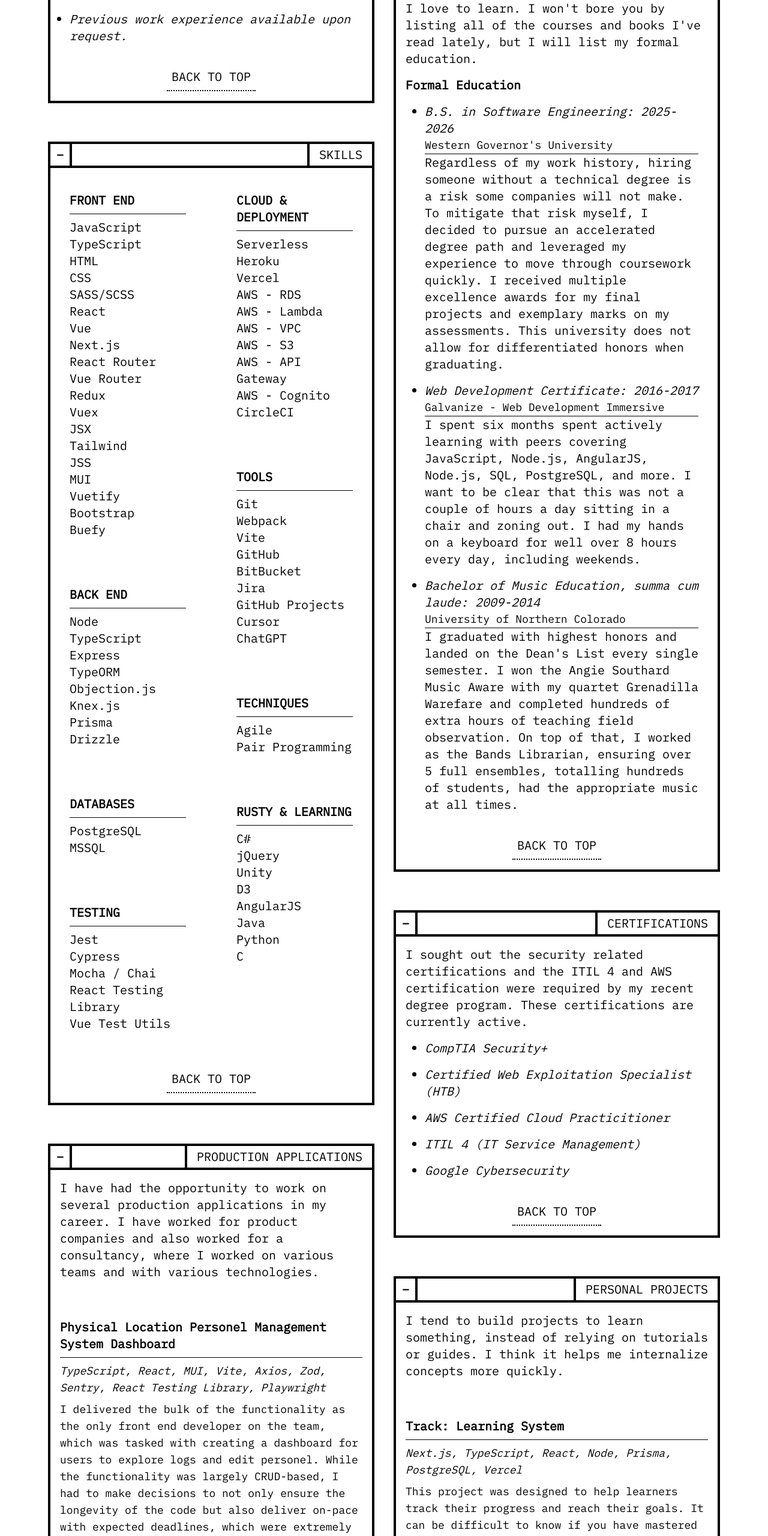
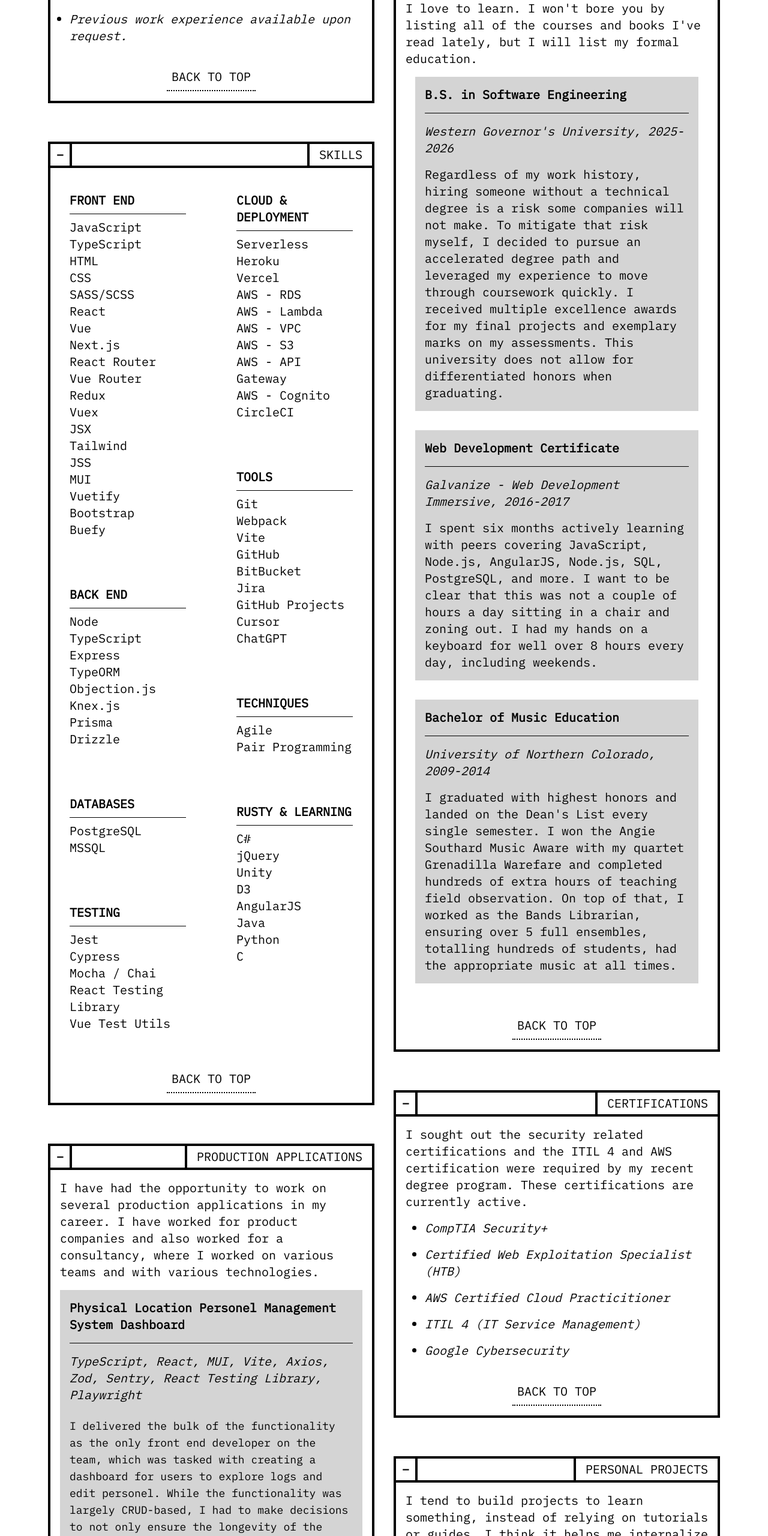
Before and after one commit to CassandraGoose/portfolio-2025, a React (Vite) app: page / in a window 1280 px wide. Shown: the part 1126-3686 px from the top of the page at 60% size. Built offline with nearby package versions, Linux system fonts and the light colour scheme.

Commit message:
update cards

```diff
--- a/src/components/CommunityCard.tsx
+++ b/src/components/CommunityCard.tsx
@@ -1,5 +1,4 @@
 import Card from "./Card";
-import ListItemLink from "./ListItemLink";
 import LinkButton from "./LinkButton";
 
 function CommunityCard() {
--- a/src/components/EducationCard.tsx
+++ b/src/components/EducationCard.tsx
@@ -1,5 +1,6 @@
 import Card from "./Card";
 import LinkButton from "./LinkButton";
+import ListItemCard from "./ListItemCard";
 
 function EducationCard() {
   return (
@@ -18,12 +19,11 @@
       }
     >
       <div className="m-4">
-        <p className="font-bold">Formal Education</p>
-        <ul className="m-4 list-disc">
-          <li className="ml-4 mb-4">
-            <p className="italic">B.S. in Software Engineering: 2025-2026</p>
-            <p className="text-lg">Western Governor's University</p>
-            <hr />
+        <ul className="m-4 list-none flex flex-col gap-4">
+          <ListItemCard
+            title="B.S. in Software Engineering"
+            subtitle="Western Governor's University, 2025-2026"
+          >
             <p>
               Regardless of my work history, hiring someone without a technical
               degree is a risk some companies will not make. To mitigate that
@@ -33,25 +33,23 @@
               exemplary marks on my assessments. This university does not allow
               for differentiated honors when graduating.
             </p>
-          </li>
-          <li className="ml-4 mb-4">
-            <p className="italic">Web Development Certificate: 2016-2017</p>
-            <p className="text-lg">Galvanize - Web Development Immersive</p>
-            <hr />
+          </ListItemCard>
+          <ListItemCard
+            title="Web Development Certificate"
+            subtitle="Galvanize - Web Development Immersive, 2016-2017"
+          >
             <p>
-              I spent six months spent actively learning with peers covering
+              I spent six months actively learning with peers covering
               JavaScript, Node.js, AngularJS, Node.js, SQL, PostgreSQL, and
               more. I want to be clear that this was not a couple of hours a day
               sitting in a chair and zoning out. I had my hands on a keyboard
               for well over 8 hours every day, including weekends.
             </p>
-          </li>
-          <li className="ml-4 mb-4">
-            <p className="italic">
-              Bachelor of Music Education, summa cum laude: 2009-2014
-            </p>
-            <p className="text-lg">University of Northern Colorado</p>
-            <hr />
+          </ListItemCard>
+          <ListItemCard
+            title="Bachelor of Music Education"
+            subtitle="University of Northern Colorado, 2009-2014"
+          >
             <p>
               I graduated with highest honors and landed on the Dean's List
               every single semester. I won the Angie Southard Music Aware with
@@ -60,7 +58,7 @@
               the Bands Librarian, ensuring over 5 full ensembles, totalling
               hundreds of students, had the appropriate music at all times.
             </p>
-          </li>
+          </ListItemCard>
         </ul>
       </div>
       <div className="flex justify-center align-center p-4">
--- /dev/null
+++ b/src/components/ListItemCard.tsx
@@ -0,0 +1,22 @@
+import type { ReactNode } from 'react'
+
+interface ListItemCardProps {
+  title: string;
+  subtitle: string;
+  children?: ReactNode
+}
+
+function EducationCard({ title, subtitle, children} : ListItemCardProps) {
+  return (
+    <li className="mb-4 bg-neutral-300 p-4 flex flex-col gap-4">
+      <p className="font-bold">{title}</p>
+      <hr />
+      <p className="italic">{subtitle}</p>
+      <p>
+        {children}
+      </p>
+    </li>
+  );
+}
+
+export default EducationCard;
--- a/src/components/PersonalProjectsCard.tsx
+++ b/src/components/PersonalProjectsCard.tsx
@@ -1,6 +1,6 @@
 import Card from "./Card";
-import ProjectDetails from "./ProjectDetails";
 import LinkButton from "./LinkButton";
+import ListItemCard from "./ListItemCard";
 
 function PersonalProjectsCard() {
   return (
@@ -19,10 +19,10 @@
         </p>
       }
     >
-      <ul className="m-4">
-        <ProjectDetails
+      <ul className="m-4 flex flex-col gap-4">
+        <ListItemCard
           title="Track: Learning System"
-          tech="Next.js, TypeScript, React, Node, Prisma, PostgreSQL, Vercel"
+          subtitle="Next.js, TypeScript, React, Node, Prisma, PostgreSQL, Vercel"
         >
           <p className="my-2 text-lg">
             This project was designed to help learners track their progress and
@@ -32,10 +32,10 @@
             they have completed in order to better know if mastery or
             proficiency has been achieved.
           </p>
-        </ProjectDetails>
-        <ProjectDetails
+        </ListItemCard>
+        <ListItemCard
           title="Custom Metal Creations (Live site for working artist)"
-          tech="Vue, Tailwind, Vite, JavaScript, HTML, Vercel, Google Visutalization API, Google Sheets"
+          subtitle="Vue, Tailwind, Vite, JavaScript, HTML, Vercel, Google Visutalization API, Google Sheets"
         >
           <p className="my-2 text-lg">
             This site acts as a portfolio site for the metal artist Terry
@@ -62,10 +62,10 @@
               Deployed Site
             </LinkButton>
           </div>
-        </ProjectDetails>
-        <ProjectDetails
+        </ListItemCard>
+        <ListItemCard
           title="Reported UFO Sightings, Visualized"
-          tech="D3.js, React, JavaScript, TypeScript, CSS, HTML, Vercel"
+          subtitle="D3.js, React, JavaScript, TypeScript, CSS, HTML, Vercel"
         >
           <p className="my-2 text-lg">
             Once upon a time, I was pretty dang good with D3 and worked on some
@@ -92,45 +92,14 @@
               Deployed Site
             </LinkButton>
           </div>
-        </ProjectDetails>
-        <ProjectDetails
-          title="Big Rico's Pizza (a Domino's Clone)"
-          tech="React, JavaScript, TypeScript, React Router, ESLint, TailwindCSS, Vite, Vercel"
-        >
-          <p className="my-2 text-lg">
-            I really wanted to get proficient with TailwindCSS. I also haven't
-            built any complex CSS in a few years. So, I decided to make a
-            Domino's clone (based on Domino's October, 2023 website) so that I
-            could get comfortable with layouts, designs, etc. I need to fix a
-            couple of items, but ultimately, I think this site shows that I can
-            match a design quite well.
-          </p>
-          <div className="flex pt-4 pb-8">
-
-            <LinkButton
-              href="https://big-ricos-pizza.vercel.app/"
-              external
-              className="ml-4"
-            >
-              Deployed Site
-            </LinkButton>
-            <LinkButton
-              href="https://github.com/CassandraGoose/big-ricos-pizza"
-              external
-              className="ml-4"
-            >
-              Deployed Site
-            </LinkButton>
-          </div>
-        </ProjectDetails>
-        <ProjectDetails title="2D Unity RPG Game" tech="C#, Unity">
+        </ListItemCard>
+        <ListItemCard title="2D Unity RPG Game" subtitle="C#, Unity">
           <p className="my-2 text-lg">
             Through my LLC Sweet Pig Studio, ltd., I am building a 2D RPG game
             and also designing all the assets. I'll add details here closer to
             when I release the game.
           </p>
-          <div className="flex pt-4 pb-8" />
-        </ProjectDetails>
+        </ListItemCard>
       </ul>
       <div className="flex justify-center align-center p-4">
         <LinkButton href="#nav">BACK TO TOP</LinkButton>
--- a/src/components/ProjectsCard.tsx
+++ b/src/components/ProjectsCard.tsx
@@ -1,6 +1,6 @@
 import Card from "./Card";
-import ProjectDetails from "./ProjectDetails";
 import LinkButton from "./LinkButton";
+import ListItemCard from "./ListItemCard";
 
 function ProjectsCard() {
   return (
@@ -20,10 +20,10 @@
         </p>
       }
     >
-      <ul className="m-4">
-        <ProjectDetails
+      <ul className="m-4 flex flex-col gap-4">
+        <ListItemCard
           title="Physical Location Personel Management System Dashboard"
-          tech="TypeScript, React, MUI, Vite, Axios, Zod, Sentry, React Testing Library, Playwright"
+          subtitle="TypeScript, React, MUI, Vite, Axios, Zod, Sentry, React Testing Library, Playwright"
         >
           <p className="my-2 text-lg">
             I delivered the bulk of the functionality as the only front end
@@ -34,11 +34,12 @@
             deadlines, which were extremely tight. I balanced delivering quick
             features with testing, performance, security, and error tracking.
           </p>
-        </ProjectDetails>
-        <ProjectDetails
+        </ListItemCard>
+        <ListItemCard
           title="Insurance Mental Health Provider Finder"
-          tech="React, MUI, Node, Express, Objection.js, Sequelize, MSSQL, MapBox, Mocha, Chai, React Testing Library"
+          subtitle="React, MUI, Node, Express, Objection.js, Sequelize, MSSQL, MapBox, Mocha, Chai, React Testing Library"
         >
+          {" "}
           <p className="my-2 text-lg">
             I worked on a team of 2 developers, one product manager, and mental
             health staff from the client company to create a wizard style
@@ -60,10 +61,10 @@
             sprint, but also brainstorm with the clients to uncover the features
             their users needed.
           </p>
-        </ProjectDetails>
-        <ProjectDetails
+        </ListItemCard>
+        <ListItemCard
           title="Higher Education Career Finder and College Readiness Tracker"
-          tech="React, JSS, Node, TypeScript, Express, Objection.js, Sequelize, PostgreSQL, Cypress, Mocha, Chai, AWS Ecosystem, AWS Cognito"
+          subtitle="React, JSS, Node, TypeScript, Express, Objection.js, Sequelize, PostgreSQL, Cypress, Mocha, Chai, AWS Ecosystem, AWS Cognito"
         >
           <p className="my-2 text-lg">
             I acted as a tech lead for a team of 4 developers, one product
@@ -84,11 +85,12 @@
             2 sprints fixing the vulnerabilities and set the application up so
             that future work would be much more seamless and fast.
           </p>
-        </ProjectDetails>
-        <ProjectDetails
+        </ListItemCard>
+        <ListItemCard
           title="Law Enforcement and Prosecution Visualization and Charting"
-          tech="Vue, Vuex, D3, Serverless, Vue Test Utils, AWS Ecosystem"
+          subtitle="Vue, Vuex, D3, Serverless, Vue Test Utils, AWS Ecosystem"
         >
+          {" "}
           <p className="my-2 text-lg">
             I worked on the R&D team with 3 other developers and a project
             manager to construct a graphical application to allow law
@@ -101,17 +103,18 @@
             capabilities to render large amounts of data in helpful ways and
             perform calculations in a serverless situation.
           </p>
-        </ProjectDetails>
-        <ProjectDetails
+        </ListItemCard>
+        <ListItemCard
           title="Building Efficiency Graphing Tool"
-          tech="Vue, Vuex, D3, Karma"
+          subtitle="Vue, Vuex, D3, Karma"
         >
+          {" "}
           <p className="my-2 text-lg">
             This tool consumed the client's API in order to display data
             regarding heating, cooling, efficiency, charging usage, and parking
             spaces for a campus.
           </p>
-        </ProjectDetails>
+        </ListItemCard>
       </ul>
       <div className="flex justify-center align-center p-4">
         <LinkButton href="#nav">BACK TO TOP</LinkButton>
```
